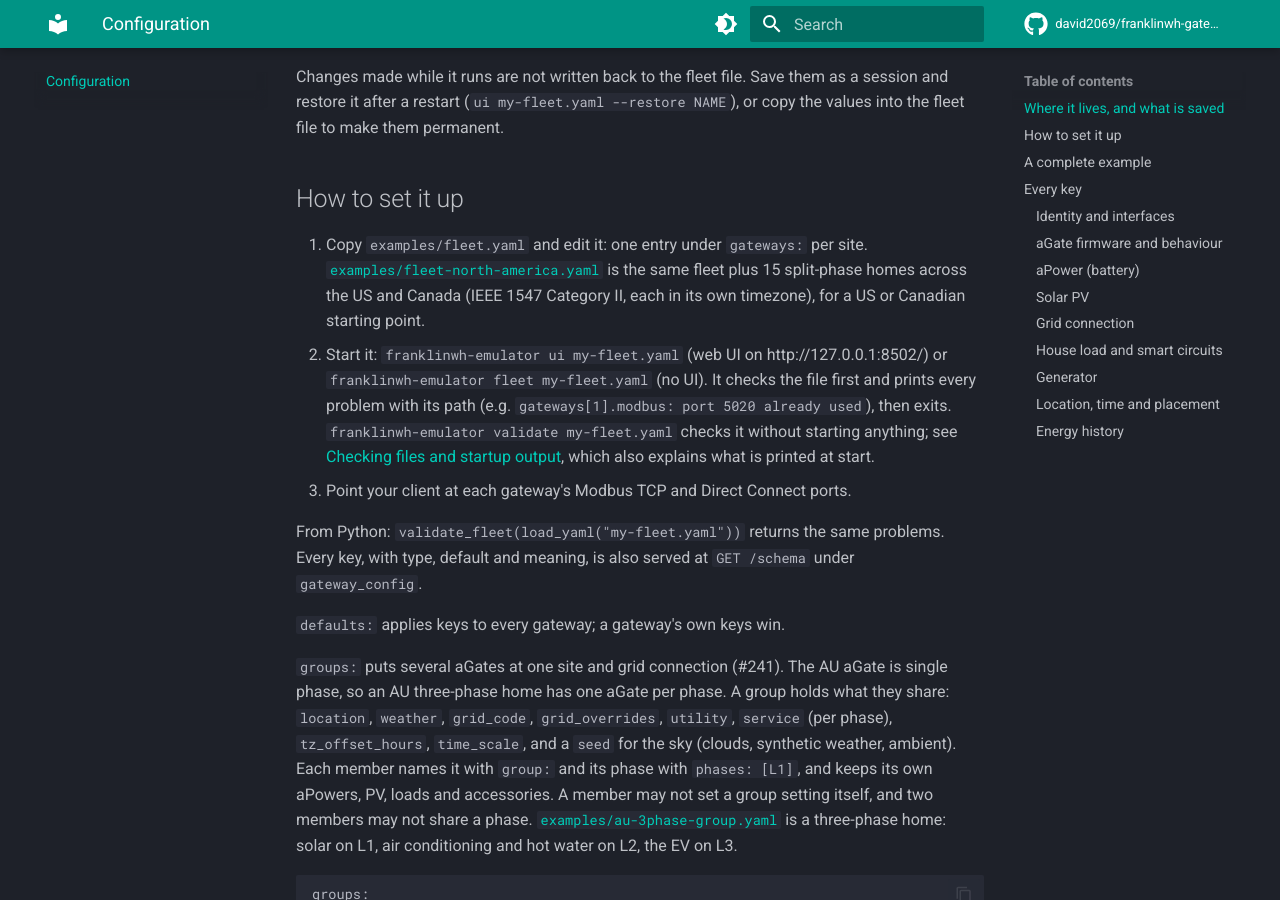
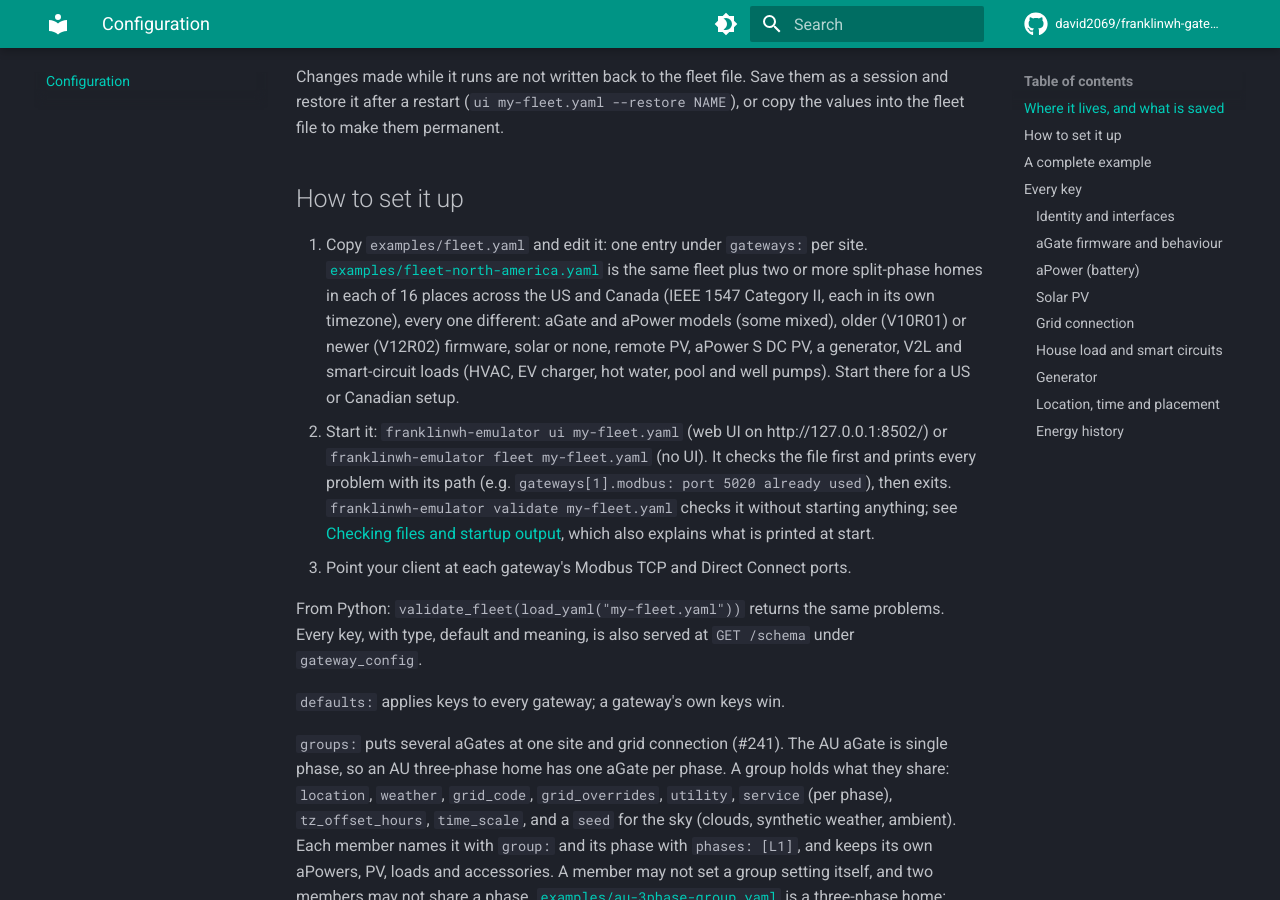
Before and after one commit to david2069/franklinwh-gateway-emulator, an MkDocs documentation site: the page built from docs/configuration.md, in a window 1280 px wide and 900 px high, scrolled down 628 px. Built offline with MkDocs 1.6.1 and Material for MkDocs 9.7.7, drawn with Linux system fonts in a browser that asks for light colours; comment, search, counter and statistics services are not loaded.

Commit message:
North America example fleet: two homes per place, each different (#338) (#339)
31 split-phase homes across 16 places (Phoenix's first is us-split): aGate
and aPower models (some mixed), V10R01 or V12R02 firmware, solar or none,
remote PV, aPower S DC PV, a generator, V2L and smart-circuit loads. The
test checks two or more homes per place and that no two homes are alike.

Refs #338


Claude-Session: https://claude.ai/code/session_011w1uMEKiYvQ2MFnwbrKSQd

Co-authored-by: david2069 <david2069@users.noreply.github.com>
Co-authored-by: Claude Opus 5.5 <noreply@anthropic.com>

```diff
--- a/docs/configuration.md
+++ b/docs/configuration.md
@@ -20,8 +20,11 @@ file to make them permanent.
 
 1. Copy `examples/fleet.yaml` and edit it: one entry under `gateways:` per site.
    [`examples/fleet-north-america.yaml`](https://github.com/david2069/franklinwh-gateway-emulator/blob/main/examples/fleet-north-america.yaml)
-   is the same fleet plus 15 split-phase homes across the US and Canada (IEEE 1547 Category II,
-   each in its own timezone), for a US or Canadian starting point.
+   is the same fleet plus two or more split-phase homes in each of 16 places across the US and
+   Canada (IEEE 1547 Category II, each in its own timezone), every one different: aGate and aPower
+   models (some mixed), older (V10R01) or newer (V12R02) firmware, solar or none, remote PV, aPower S
+   DC PV, a generator, V2L and smart-circuit loads (HVAC, EV charger, hot water, pool and well
+   pumps). Start there for a US or Canadian setup.
 2. Start it: `franklinwh-emulator ui my-fleet.yaml` (web UI on http://127.0.0.1:8502/) or
    `franklinwh-emulator fleet my-fleet.yaml` (no UI). It checks the file first and prints every
    problem with its path (e.g. `gateways[1].modbus: port 5020 already used`), then exits.
```
Also changed, not shown: CHANGELOG.md (+3 -0 lines), 3 other files.
